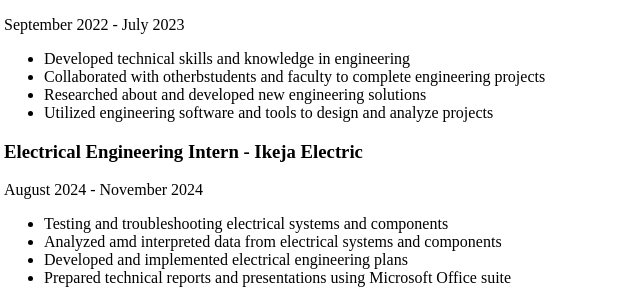
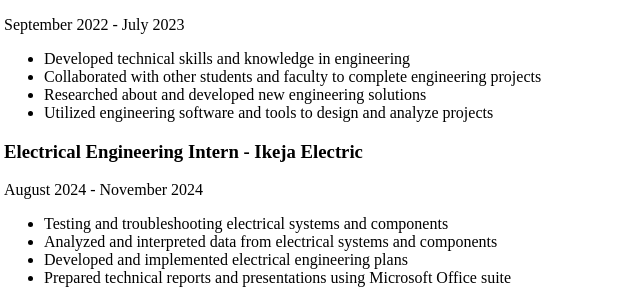
Before and after one commit to PascalSmitt/Basics, a plain HTML site: page index.html in a window 1280 px wide. Shown: the part 653-952 px from the top of the page, 4-644 px from the left. Drawn offline with Linux system fonts and the light colour scheme.

Commit message:
Update index.html

```diff
--- a/index.html
+++ b/index.html
@@ -28,7 +28,7 @@
    <p>September 2022 - July 2023</p>
    <ul>
         <li>Developed technical skills and knowledge in engineering</li>
-        <li>Collaborated with otherbstudents and faculty to complete engineering projects</li>
+        <li>Collaborated with other students and faculty to complete engineering projects</li>
         <li>Researched about and developed new engineering solutions</li>
         <li>Utilized engineering software and tools to design and analyze projects</li>
    </ul>
@@ -36,7 +36,7 @@
    <p>August 2024 - November 2024</p>
    <ul>
         <li>Testing and troubleshooting electrical systems and components</li>
-        <li>Analyzed amd interpreted data from electrical systems and components</li>
+        <li>Analyzed and interpreted data from electrical systems and components</li>
         <li>Developed and implemented electrical engineering plans</li>
         <li>Prepared technical reports and presentations using Microsoft Office suite</li>
    </ul>
```
